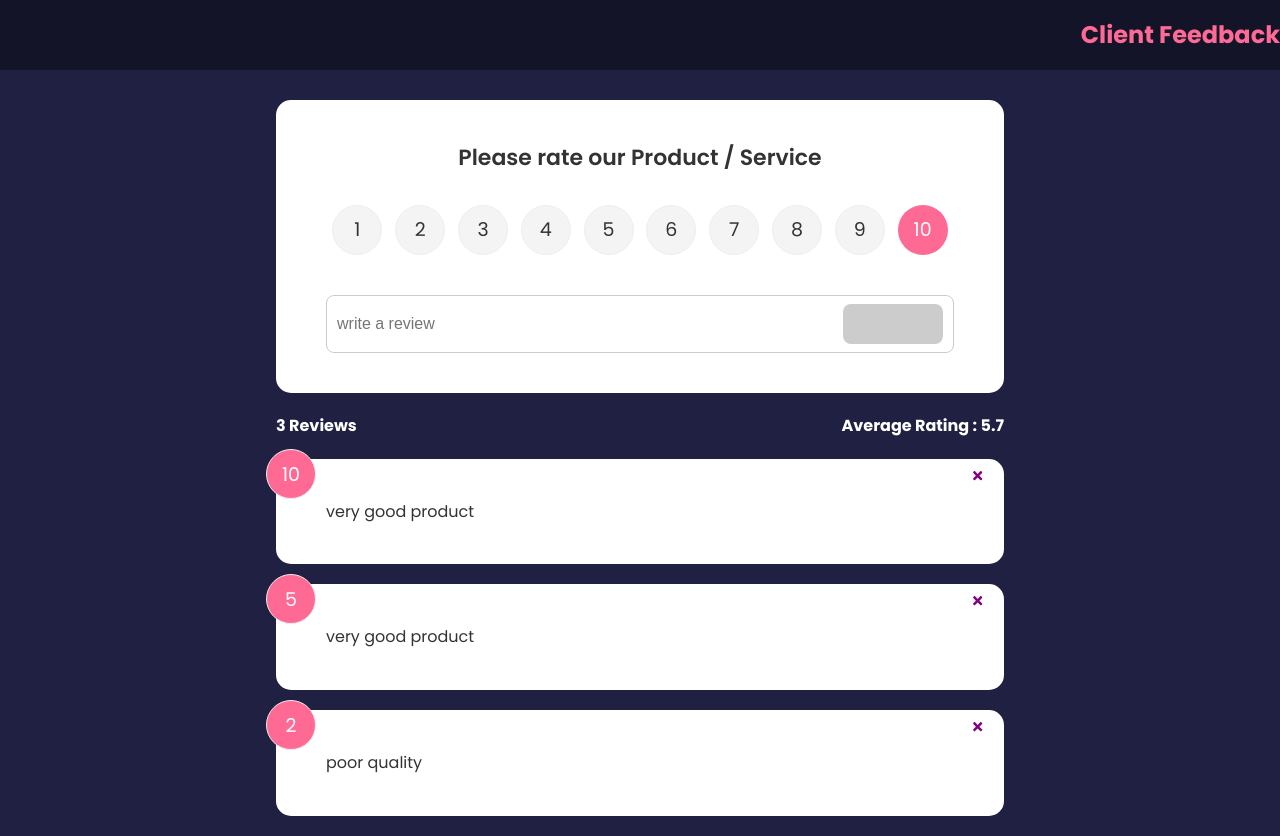
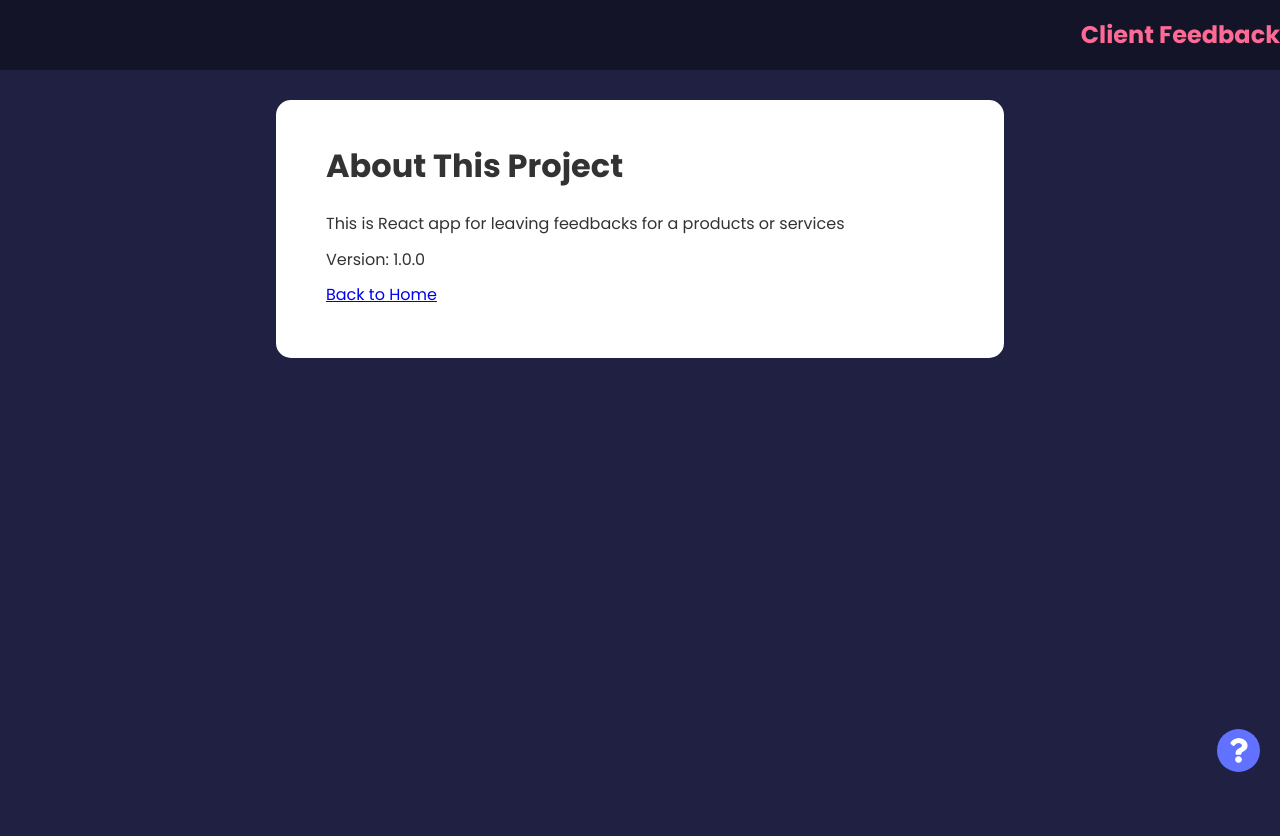
Before and after one commit to EdgarasMon/Client-Feedback, a React (Create React App) app: page /about in a window 1280 px wide. After the commit the page ends 800 px from the top, so only its background shows below. Built offline with nearby package versions, Linux system fonts and the light colour scheme.

Commit message:
installed and used 'react-router-dom', created about page

```diff
--- a/package.json
+++ b/package.json
@@ -10,6 +10,7 @@
     "react": "^17.0.2",
     "react-dom": "^17.0.2",
     "react-icons": "^4.3.1",
+    "react-router-dom": "^6.2.2",
     "react-scripts": "5.0.0",
     "uuid": "^8.3.2",
     "web-vitals": "^2.1.4"
--- a/src/App.js
+++ b/src/App.js
@@ -1,10 +1,13 @@
 import Header from './components/Header';
+import { BrowserRouter as Router, Route, Routes, Link } from 'react-router-dom';
 import { useState } from 'react';
 import { v4 as uuidv4 } from 'uuid';
 import FeedbackList from './components/FeedbackList';
 import FeedbackStats from './components/FeedbackStats';
 import FeedbackForm from './components/FeedbackForm';
 import FeedbackData from './data/FeedbackData';
+import AboutPage from './pages/AboutPage';
+import AboutIconLink from './components/AboutIconLink';
 import './index.css';
 
 const App = () => {
@@ -21,17 +24,31 @@
 		}
 	};
 	return (
-		<>
+		<Router>
 			<Header />
 			<div className="container">
+				<Routes>
+					<Route
+						exact
+						path="/"
+						element={
+							<>
 								<FeedbackForm handleAdd={addFeedback} />
 								<FeedbackStats feedback={feedback} />
 								<FeedbackList
 									feedback={feedback}
 									handleDelete={deleteFeedback}
 								/>
+							</>
+						}
+					></Route>
+					<Route path="/about" element={<AboutPage />} />
+				</Routes>
+				<Link to="/about">
+					<AboutIconLink />
+				</Link>
 			</div>
-		</>
+		</Router>
 	);
 };
 
--- /dev/null
+++ b/src/components/AboutIconLink.jsx
@@ -0,0 +1,14 @@
+import { FaQuestion } from 'react-icons/fa';
+import { Link } from 'react-router-dom';
+
+function AboutIconLink() {
+	return (
+		<div className="about-link">
+			<Link to="/about">
+				<FaQuestion size={30} />
+			</Link>
+		</div>
+	);
+}
+
+export default AboutIconLink;
--- /dev/null
+++ b/src/pages/AboutPage.jsx
@@ -0,0 +1,23 @@
+import Card from '../components/shared/Card';
+import { Link } from 'react-router-dom';
+
+function AboutPage() {
+	return (
+		<Card>
+			<div className="about">
+				<h1>About This Project</h1>
+				<p>
+					This is React app for leaving feedbacks for a products or
+					services
+				</p>
+				<p>Version: 1.0.0</p>
+
+				<p>
+					<Link to="/">Back to Home</Link>
+				</p>
+			</div>
+		</Card>
+	);
+}
+
+export default AboutPage;
```
Also changed, not shown: 1 other file (tests, documents, lock files or other folders). Lines whose indentation alone changed are shown as unchanged.
